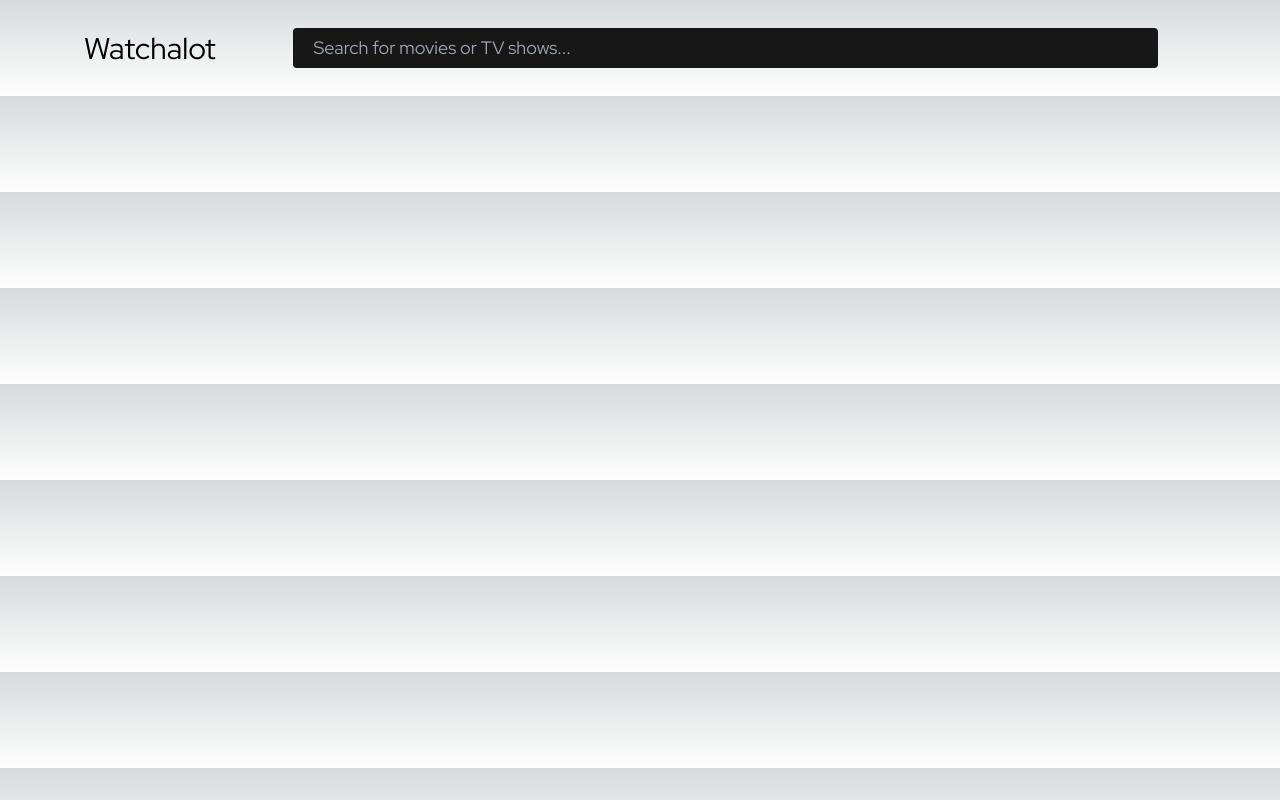
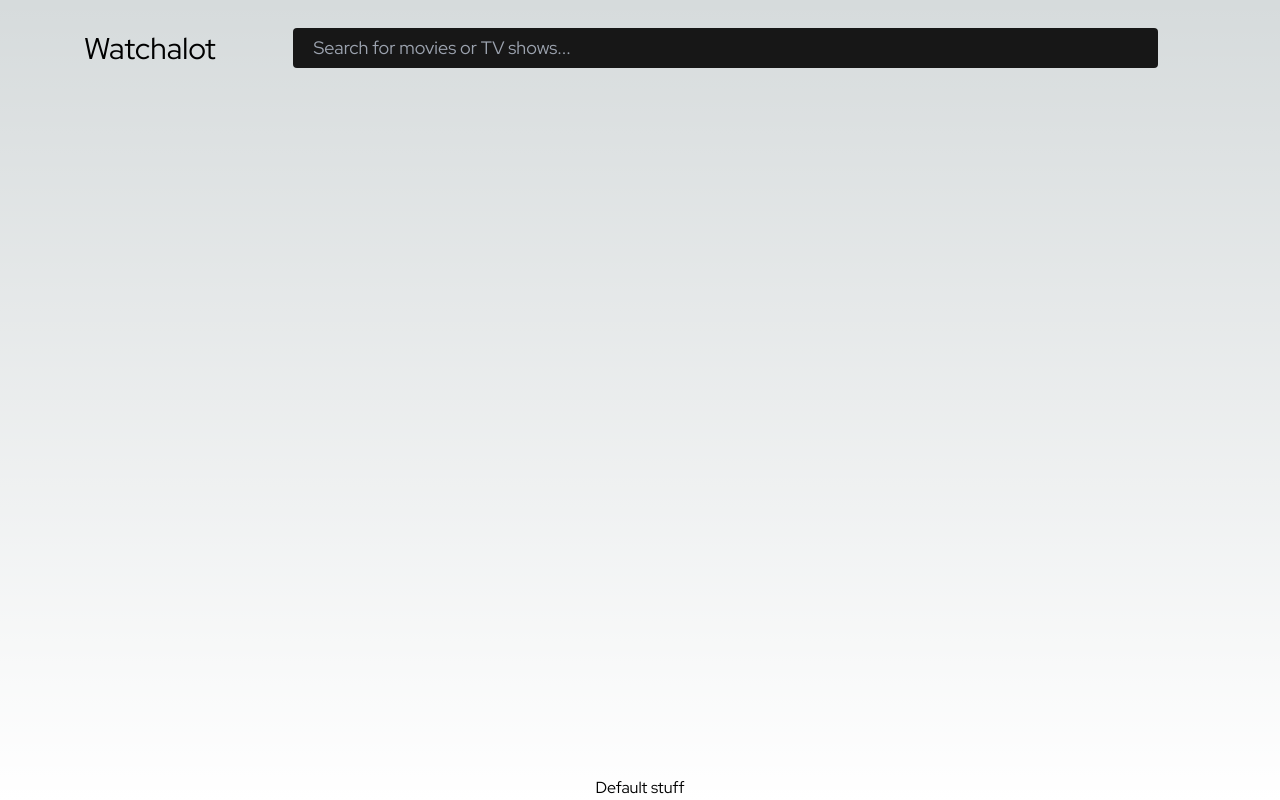
Before and after one commit to Blue-Pilkinton-Ching/movie-searcher-v2, a Next.js app: page /home in a window 1280 px wide. Built offline with nearby package versions, Linux system fonts and the light colour scheme.

Commit message:
Search bar now returns movies in json

```diff
--- a/package.json
+++ b/package.json
@@ -9,6 +9,7 @@
     "lint": "next lint"
   },
   "dependencies": {
+    "dotenv": "^16.4.2",
     "next": "14.1.0",
     "react": "^18",
     "react-dom": "^18"
@@ -17,7 +18,6 @@
     "@types/node": "^20",
     "@types/react": "^18",
     "@types/react-dom": "^18",
-    "@types/superagent": "^8.1.3",
     "autoprefixer": "^10.0.1",
     "eslint": "^8",
     "eslint-config-next": "14.1.0",
--- a/src/app/api/search/[search]/route.ts
+++ b/src/app/api/search/[search]/route.ts
@@ -2,8 +2,17 @@ export async function GET(
   req: Request,
   { params }: { params: { search: string } }
 ) {
-  const { searchParams } = new URL(req.url)
-  const id = searchParams.get('id')
+  const request = new Request(
+    `https://api.themoviedb.org/3/search/movie?query=${
+      params.search
+    }&include_adult=${true}&language=en-US&page=${1}`,
+    {
+      headers: {
+        Authorization: `Bearer ${process.env.TMDB_KEY}`,
+      },
+    }
+  )
 
-  return new Response(params.search)
+  const data = (await fetch(request)).body
+  return new Response(data)
 }
--- a/src/app/header.tsx
+++ b/src/app/header.tsx
@@ -1,17 +1,25 @@
 'use client'
+
+import { ChangeEvent, useState } from 'react'
 
 interface HeaderProps {
   search: (search: string) => void
 }
 
 export function Header(props: HeaderProps) {
-  async function onSearch(event: React.KeyboardEvent<HTMLTextAreaElement>) {
-    if (event.key === 'Enter') {
-      event.preventDefault()
-    }
+  const [searchValue, setSearchValue] = useState('')
+
+  function onChange(event: ChangeEvent<HTMLTextAreaElement>) {
+    setSearchValue(event.currentTarget.value)
 
     if (event.currentTarget.value.trim()) {
       props.search(event.currentTarget.value)
+    }
+  }
+
+  function onKeyDown(event: React.KeyboardEvent<HTMLTextAreaElement>) {
+    if (event.key === 'Enter') {
+      event.preventDefault()
     }
   }
 
@@ -22,7 +30,9 @@ export function Header(props: HeaderProps) {
       </div>
       <div className="w-full px-[5%]">
         <textarea
-          onKeyDown={onSearch}
+          value={searchValue}
+          onKeyDown={onKeyDown}
+          onChange={onChange}
           className="flex-grow bg-neutral-900 h-10 resize-none focus:outline-none rounded line py-1.5 overflow-hidden px-5 text-lg"
           name="search"
           cols={1}
--- a/src/app/home/layout.tsx
+++ b/src/app/home/layout.tsx
@@ -10,9 +10,13 @@ export default function Layout({
 }>) {
   const [searchLoading, setSearchLoading] = useState(false)
   const [searchResults, setSearchResults] = useState('')
+  const [searchText, setSearchText] = useState('')
 
   function search(search: string) {
+    console.log(search)
+
     setSearchLoading(true)
+    setSearchText(search)
 
     fetch(`/api/search/${search}`).then(async (res) => {
       res.text().then((text) => {
@@ -24,8 +28,16 @@ export default function Layout({
 
   return (
     <>
-      <Header search={search} />
-      {searchLoading ? <p>Loading...</p> : searchResults ? searchResults : ''}
+      <main className="flex min-h-screen flex-col items-center justify-between">
+        <Header search={search} />
+        {searchLoading ? (
+          <p>Searching for {searchText}...</p>
+        ) : searchResults ? (
+          searchResults
+        ) : (
+          children
+        )}
+      </main>
     </>
   )
 }
--- a/src/app/home/page.tsx
+++ b/src/app/home/page.tsx
@@ -1,3 +1,5 @@
 'use client'
 
-export default function Page() {}
+export default function Page() {
+  return <p>Default stuff</p>
+}
--- a/src/app/page.tsx
+++ b/src/app/page.tsx
@@ -2,8 +2,4 @@ import { redirect } from 'next/navigation'
 
 export default function Home() {
   redirect('/home')
-
-  return (
-    <main className="flex min-h-screen flex-col items-center justify-between"></main>
-  )
 }
```
Also changed, not shown: 2 other files (tests, documents, lock files or other folders).
